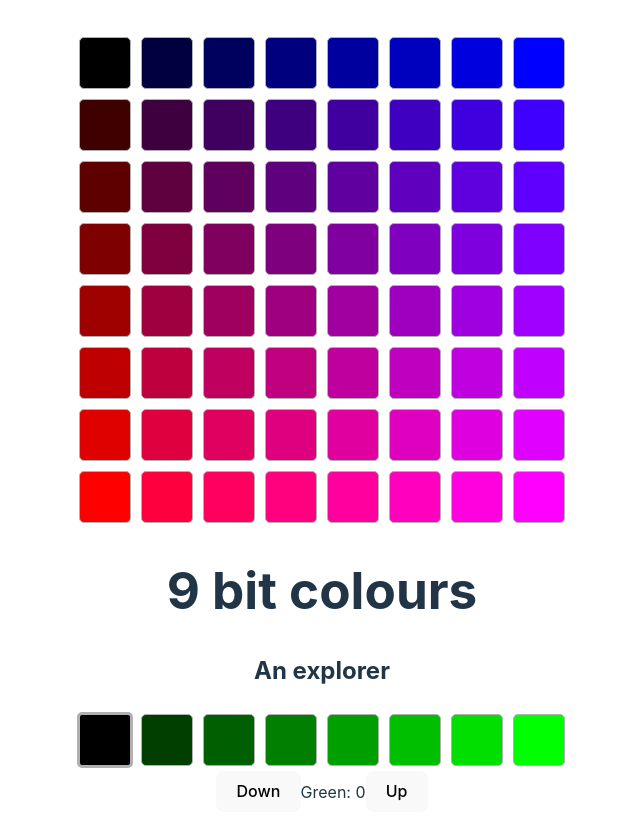
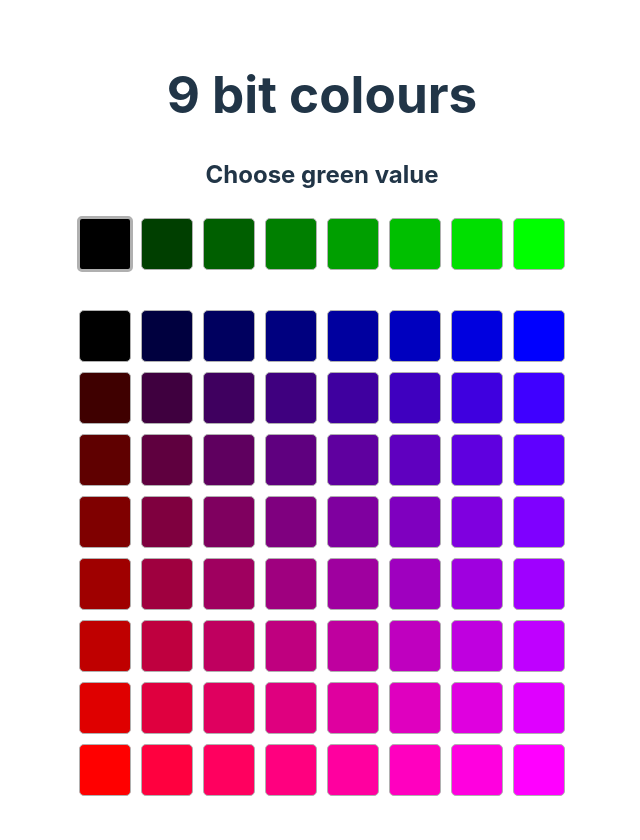
Before and after one commit to benfredwells/9bit-colour, a React (Vite) app: page / in a window 1280 px wide. Shown: the top 840 px of the page, without its empty margins (318-958 px from the left). Built offline with nearby package versions, Linux system fonts and the light colour scheme.

Commit message:
Remove dead css and rejig layout

```diff
--- a/src/components/explorer.css
+++ b/src/components/explorer.css
@@ -14,3 +14,7 @@
   display: flex;
   flex-direction: row;
 }
+
+.spacer {
+  height: 30px;
+}
--- a/src/components/explorer.tsx
+++ b/src/components/explorer.tsx
@@ -36,6 +36,21 @@ function Explorer() {
 
   return (
     <>
+      <h1>9 bit colours</h1>
+      <h2>Choose green value</h2>
+      <div className="row">
+        {colourValues.map((greenVal) => {
+          return (
+            <ColourSquare
+              key={greenVal}
+              colour={colourForControlValue(greenVal)}
+              selected={greenVal == green}
+              onClick={() => {setGreen(greenVal)}}
+            />
+          );
+        })}
+      </div>
+      <div className="spacer" />
       <div className="grid">
         {colourValues.map((red) => {
           return (
@@ -52,23 +67,6 @@ function Explorer() {
           );
         })}
       </div>
-      <h1>9 bit colours</h1>
-      <h2>An explorer</h2>
-      <div className="row">
-        {colourValues.map((greenVal) => {
-          return (
-            <ColourSquare
-              key={greenVal}
-              colour={colourForControlValue(greenVal)}
-              selected={greenVal == green}
-              onClick={() => {setGreen(greenVal)}}
-            />
-          );
-        })}
-      </div>
-      <button onClick={() => setGreen((green) => green - 1)}>Down</button>
-      Green: {green}
-      <button onClick={() => setGreen((green) => green + 1)}>Up</button>
     </>
   );
 }
```
